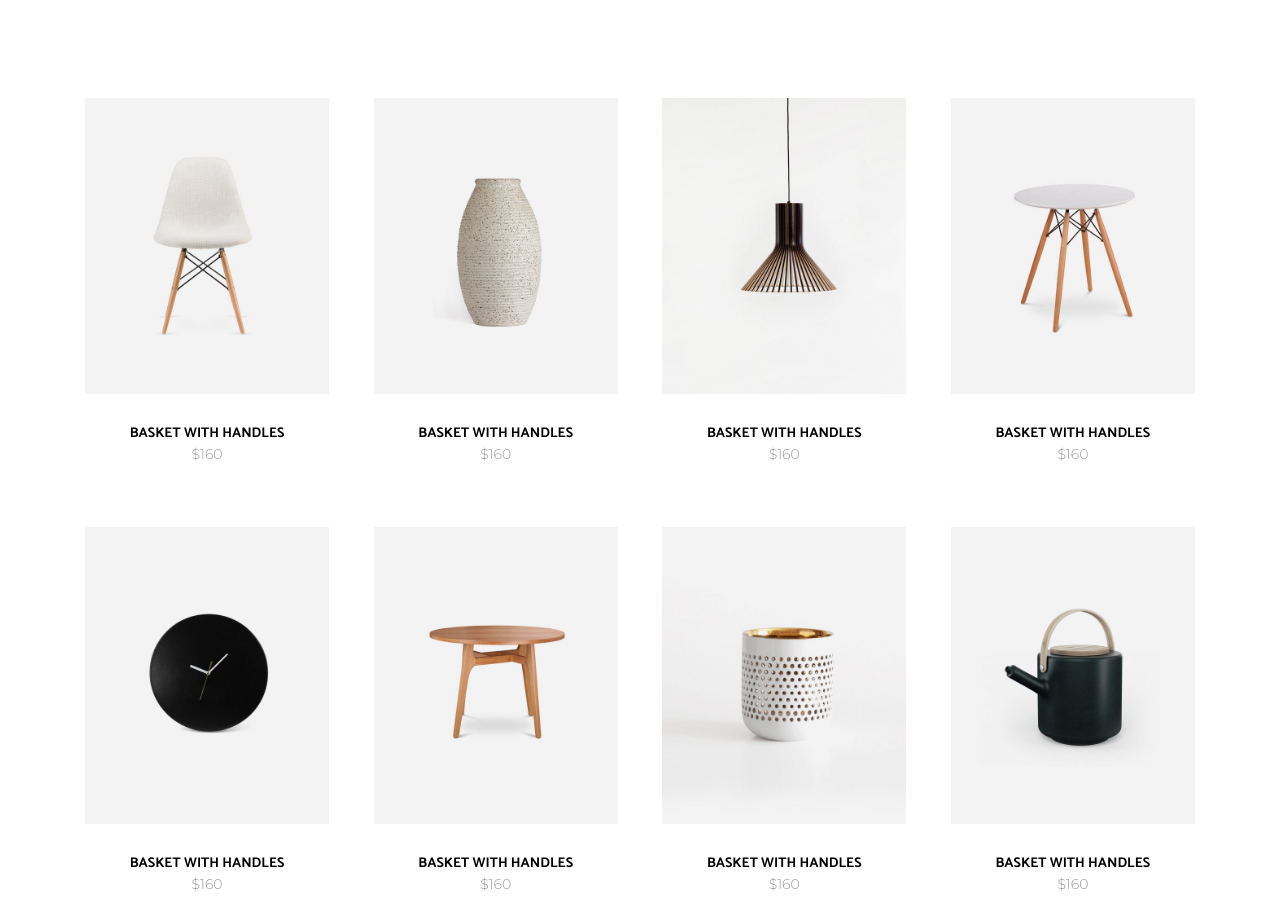
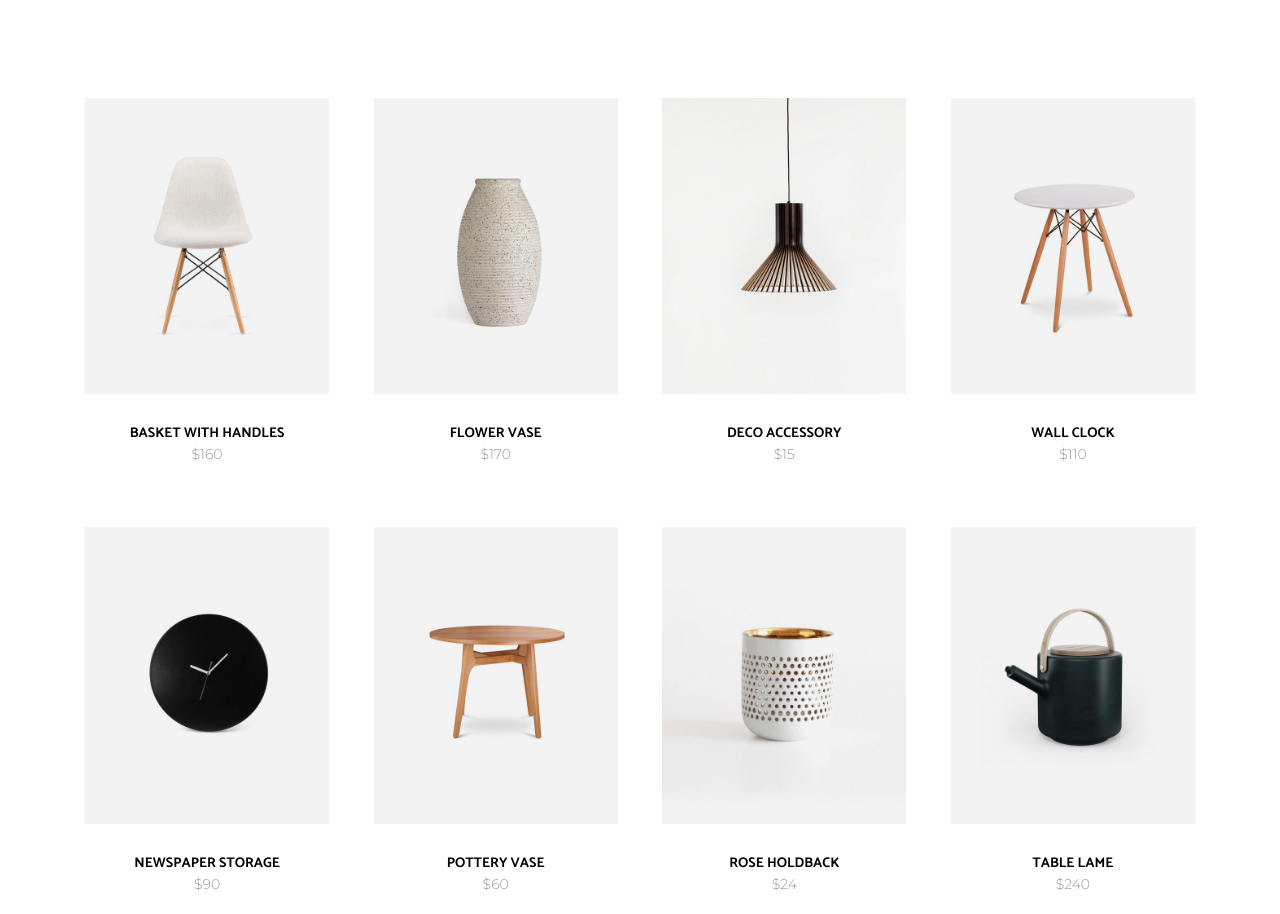
Before and after one commit to st-dieple/reactjs-practice, a React (Create React App) app: page / in a window 1280 px wide. Shown: the part 638-1552 px from the top of the page. Built offline with nearby package versions, Linux system fonts and the light colour scheme.

Commit message:
List rendering

```diff
--- a/src/app/components/features/product-item.tsx
+++ b/src/app/components/features/product-item.tsx
@@ -1 +1,17 @@
 import React from 'react';
+
+function ProductItem(props: any) {
+  return (
+    <div className="product">
+      <div className="product-img">
+        <img src={require(`../../../assets/images/${props.image}`)} alt={props.image}/>
+      </div>
+      <div className="product-info">
+        <p className="product-name">{props.name}</p>
+        <p className="product-price">${props.price}</p>
+      </div>
+    </div>
+  );
+}
+
+export default ProductItem;
--- a/src/app/components/features/product-list.tsx
+++ b/src/app/components/features/product-list.tsx
@@ -1,100 +1,23 @@
 import React from 'react';
+import ProductItem from './product-item';
 
-function ProductList() {
+function ProductList(props: any) {
+  console.log('list', props, props.products);
+  const products = props.products
+  let list = products.map((item: any) =>
+    <li className="product-list-item" key={item.id.toString()}>
+      <ProductItem name={item.name}
+                    price={item.price}
+                    image={item.image} />
+    </li>
+  );
   return (
     <div className="product-list container">
       <ul className="product-list-inner">
-        <li className="product-list-item">
-          <div className="product">
-            <div className="product-img">
-              <img src={require('../../../assets/images/h1-product-1.jpg')} alt="h1-product-1.jpg"/>
-            </div>
-            <div className="product-info">
-              <p className="product-name">Basket With Handles</p>
-              <p className="product-price">$160</p>
-            </div>
-          </div>
-        </li>
-        <li className="product-list-item">
-          <div className="product">
-            <div className="product-img">
-              <img src={require('../../../assets/images/h1-product-2.jpg')} alt="h1-product-1.jpg"/>
-            </div>
-            <div className="product-info">
-              <p className="product-name">Basket With Handles</p>
-              <p className="product-price">$160</p>
-            </div>
-          </div>
-        </li>
-        <li className="product-list-item">
-          <div className="product">
-            <div className="product-img">
-              <img src={require('../../../assets/images/h1-product-3.jpg')} alt="h1-product-1.jpg"/>
-            </div>
-            <div className="product-info">
-              <p className="product-name">Basket With Handles</p>
-              <p className="product-price">$160</p>
-            </div>
-          </div>
-        </li>
-        <li className="product-list-item">
-          <div className="product">
-            <div className="product-img">
-              <img src={require('../../../assets/images/h1-product-4.jpg')} alt="h1-product-1.jpg"/>
-            </div>
-            <div className="product-info">
-              <p className="product-name">Basket With Handles</p>
-              <p className="product-price">$160</p>
-            </div>
-          </div>
-        </li>
-        <li className="product-list-item">
-          <div className="product">
-            <div className="product-img">
-              <img src={require('../../../assets/images/h1-product-5.jpg')} alt="h1-product-1.jpg"/>
-            </div>
-            <div className="product-info">
-              <p className="product-name">Basket With Handles</p>
-              <p className="product-price">$160</p>
-            </div>
-          </div>
-        </li>
-        <li className="product-list-item">
-          <div className="product">
-            <div className="product-img">
-              <img src={require('../../../assets/images/h1-product-6.jpg')} alt="h1-product-1.jpg"/>
-            </div>
-            <div className="product-info">
-              <p className="product-name">Basket With Handles</p>
-              <p className="product-price">$160</p>
-            </div>
-          </div>
-        </li>
-        <li className="product-list-item">
-          <div className="product">
-            <div className="product-img">
-              <img src={require('../../../assets/images/h1-product-7.jpg')} alt="h1-product-1.jpg"/>
-            </div>
-            <div className="product-info">
-              <p className="product-name">Basket With Handles</p>
-              <p className="product-price">$160</p>
-            </div>
-          </div>
-        </li>
-        <li className="product-list-item">
-          <div className="product">
-            <div className="product-img">
-              <img src={require('../../../assets/images/h1-product-8.jpg')} alt="h1-product-1.jpg"/>
-            </div>
-            <div className="product-info">
-              <p className="product-name">Basket With Handles</p>
-              <p className="product-price">$160</p>
-            </div>
-          </div>
-        </li>
+        {list}
       </ul>
     </div>
-  );
+  )
 }
 
 export default ProductList;
--- a/src/app/containers/home.tsx
+++ b/src/app/containers/home.tsx
@@ -4,13 +4,80 @@ import Footer from '../components/layout/footer';
 import Banner from '../components/layout/banner';
 import ProductList from '../components/features/product-list';
 
+function fetchData() {
+  const products = [
+    {
+      id: 1,
+      name: 'Basket With Handles',
+      image: 'h1-product-1.jpg',
+      price: 160
+    },
+    {
+      id: 2,
+      name: 'Flower Vase',
+      image: 'h1-product-2.jpg',
+      price: 170
+    },
+    {
+      id: 3,
+      name: 'Deco Accessory',
+      image: 'h1-product-3.jpg',
+      price: 15
+    },
+    {
+      id: 4,
+      name: 'Wall Clock',
+      image: 'h1-product-4.jpg',
+      price: 110
+    },
+    {
+      id: 5,
+      name: 'Newspaper Storage',
+      image: 'h1-product-5.jpg',
+      price: 90
+    },
+    {
+      id: 6,
+      name: 'Pottery Vase',
+      image: 'h1-product-6.jpg',
+      price: 60
+    },
+    {
+      id: 7,
+      name: 'Rose Holdback',
+      image: 'h1-product-7.jpg',
+      price: 24
+    },
+    {
+      id: 8,
+      name: 'Table Lame',
+      image: 'h1-product-8.jpg',
+      price: 240
+    },
+    {
+      id: 9,
+      name: 'Rose Holdback',
+      image: 'h1-product-7.jpg',
+      price: 24
+    },
+    {
+      id: 10,
+      name: 'Table Lame',
+      image: 'h1-product-8.jpg',
+      price: 240
+    }
+  ];
+  return products;
+}
+
 function Home() {
+  const products = fetchData();
   return (
     <div className="Home">
       <Header />
       <Banner />
       <div className="page-wrapper">
-        <ProductList />
+        <ProductList products={products}/>
       </div>
       <Footer />
     </div>
```
